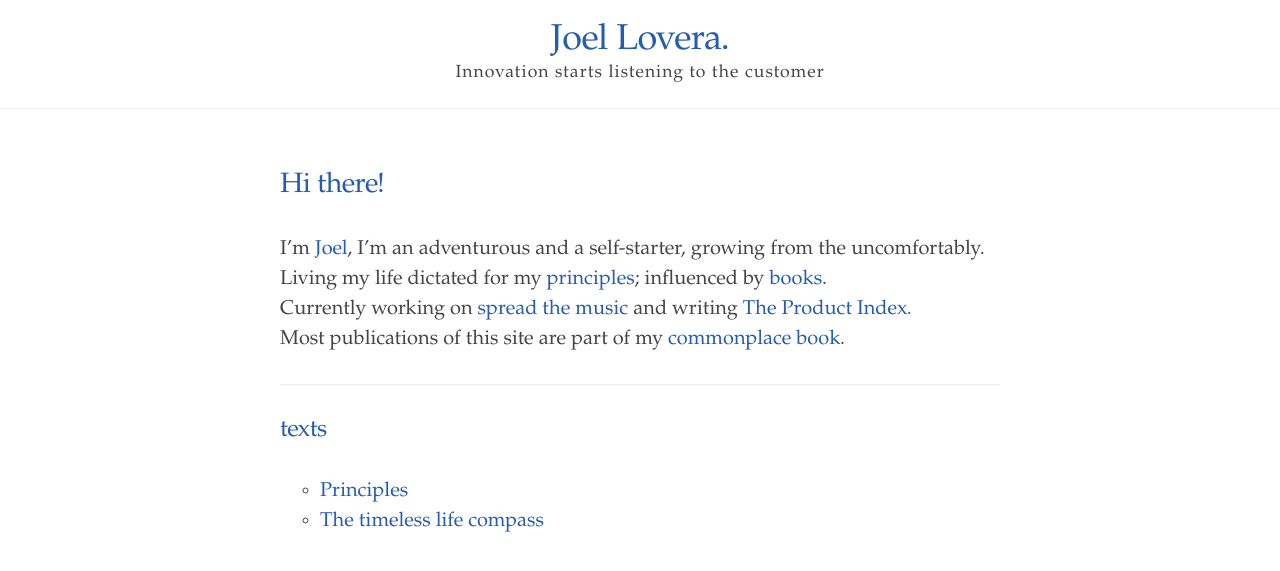
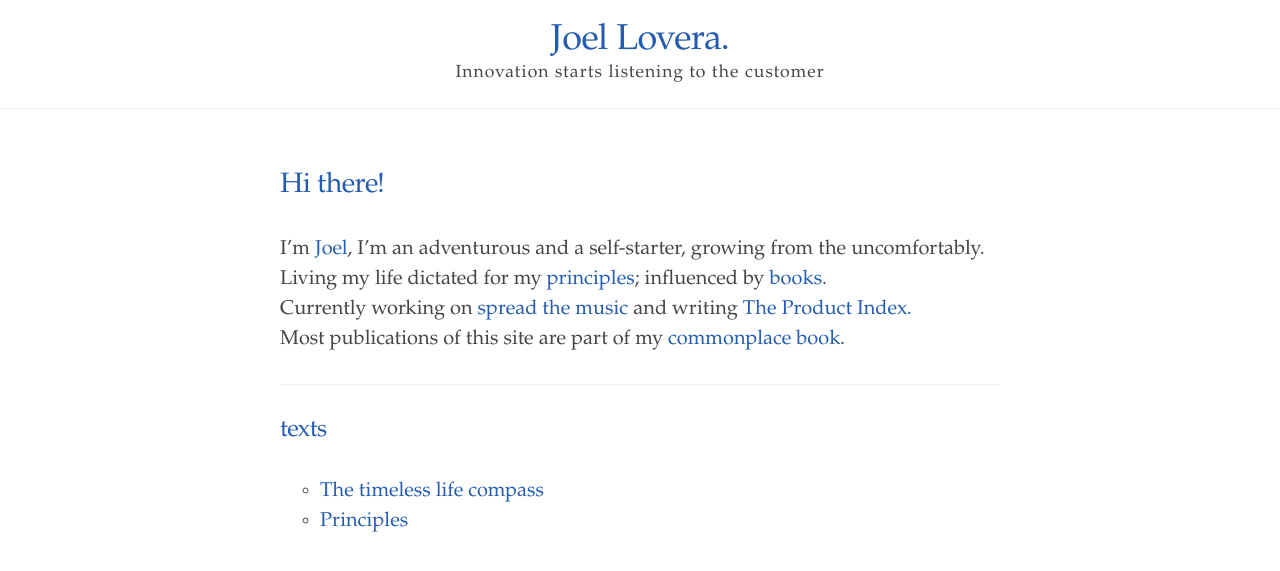
Before and after one commit to loverajoel/loverajoel.github.io, a Jekyll site: the page built from index.html, in a window 1280 px wide. Shown: the top 571 px of the page. Built offline with Jekyll 4.4.1, drawn with Linux system fonts in a browser that asks for light colours.

Commit message:
fix order

```diff
--- a/index.html
+++ b/index.html
@@ -19,7 +19,7 @@ title: "Joel Lovera"
 <div class="toc">
   <h2>texts</h2>
   <ul class="texts">
-  {% assign sorted = (site.texts | sort: 'date') | reverse %}
+  {% assign sorted = (site.texts | sort: 'date') %}
   {% for item in sorted %}
     <li class="text-title">
       <a href="{{ site.baseurl }}{{ item.url }}">
```
